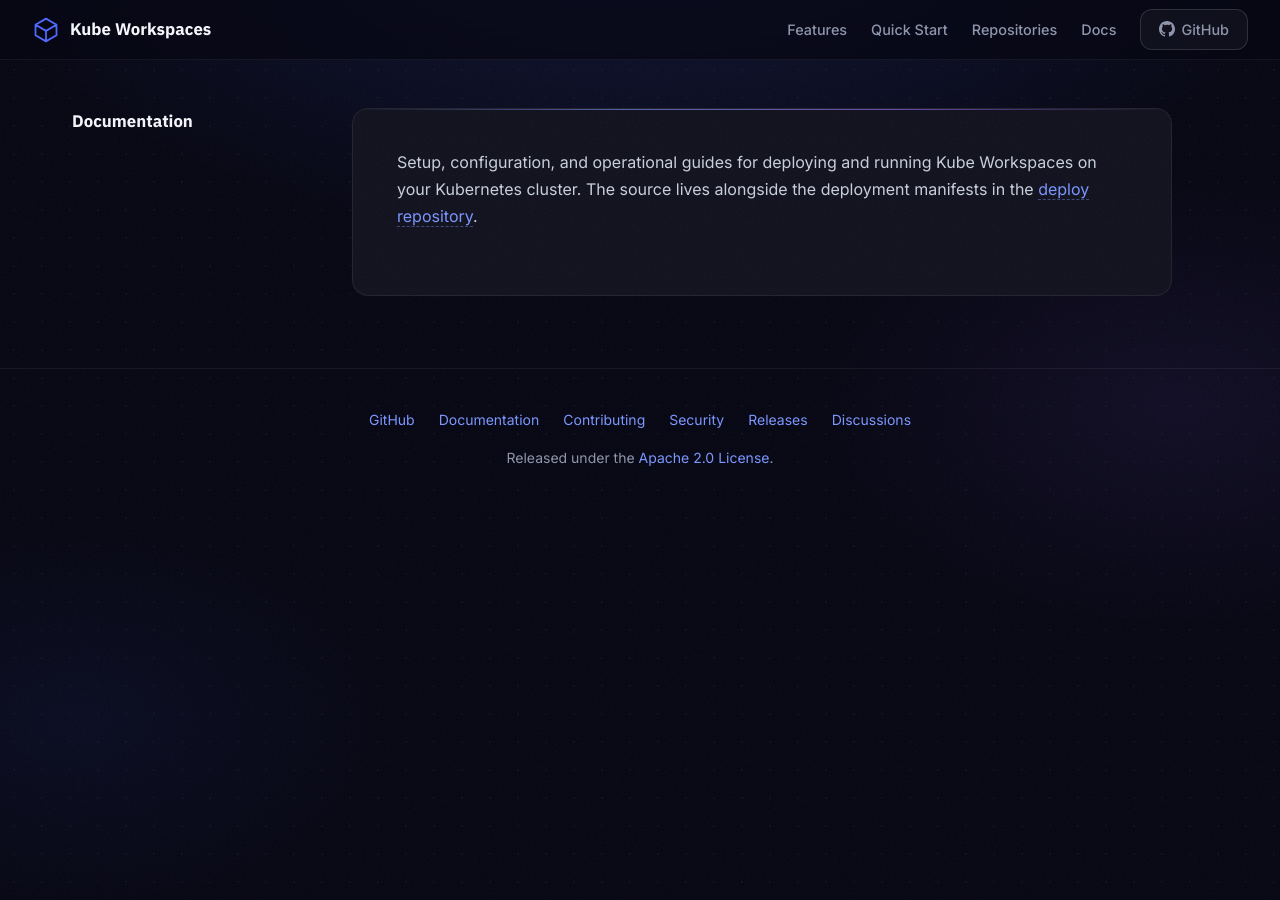
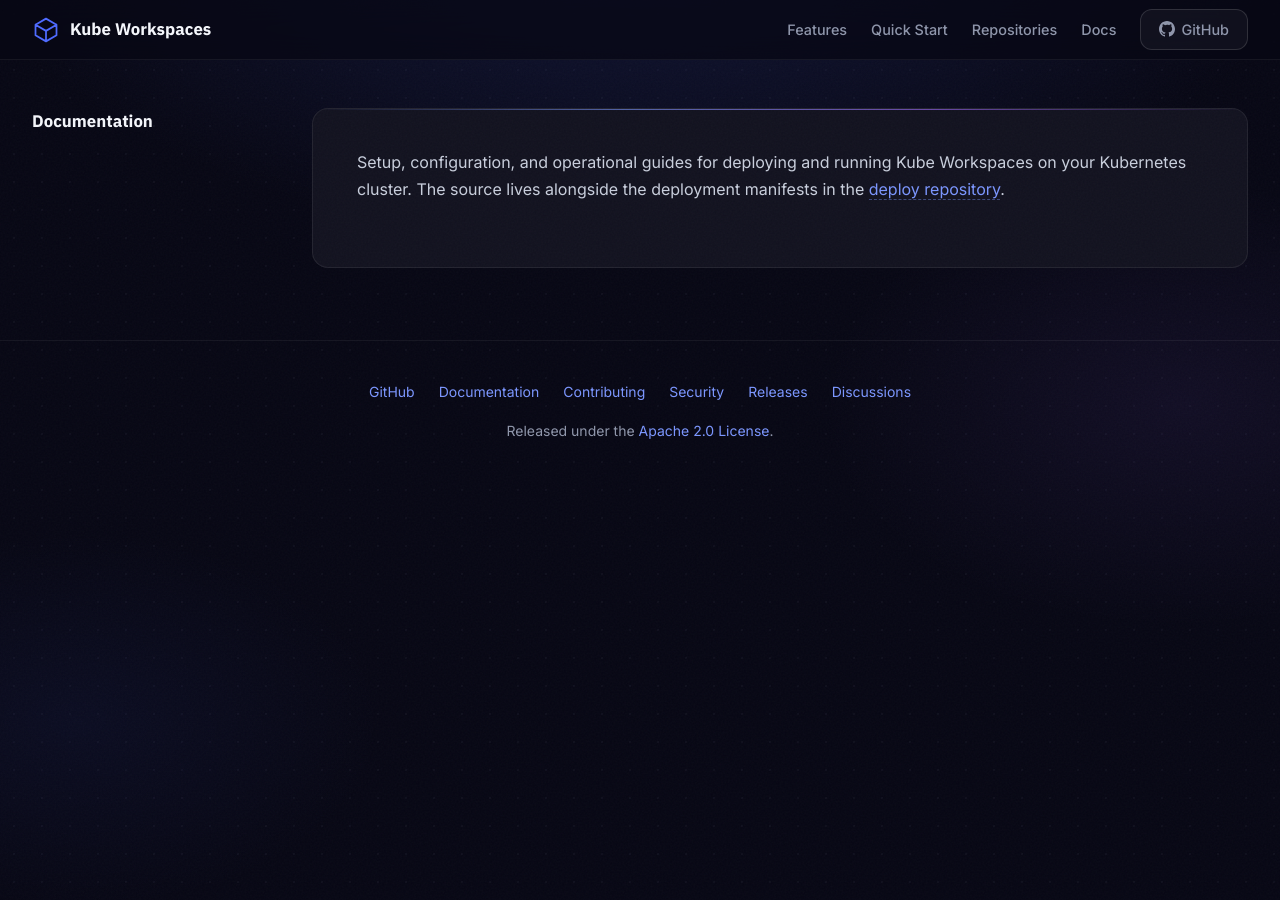
Before and after one commit to kube-workspaces/kube-workspaces.github.io, a Jekyll site: the page built from docs/index.md, in a window 1280 px wide. Built offline with Jekyll 4.4.1, drawn with Linux system fonts in a browser that asks for light colours.

Commit message:
fix: widen the docs content area

```diff
--- a/assets/css/site.css
+++ b/assets/css/site.css
@@ -631,7 +631,7 @@
     .docs-layout {
       display: flex;
       gap: 2.5rem;
-      max-width: 1200px;
+      max-width: 1400px;
       margin: 0 auto;
       padding: 3rem 2rem 4.5rem;
       align-items: flex-start;
@@ -678,7 +678,7 @@
       border: 1px solid var(--border);
       border-radius: 16px;
       padding: 2.5rem 2.75rem;
-      max-width: 820px;
+      max-width: 1000px;
       position: relative;
       overflow: hidden;
     }
```
